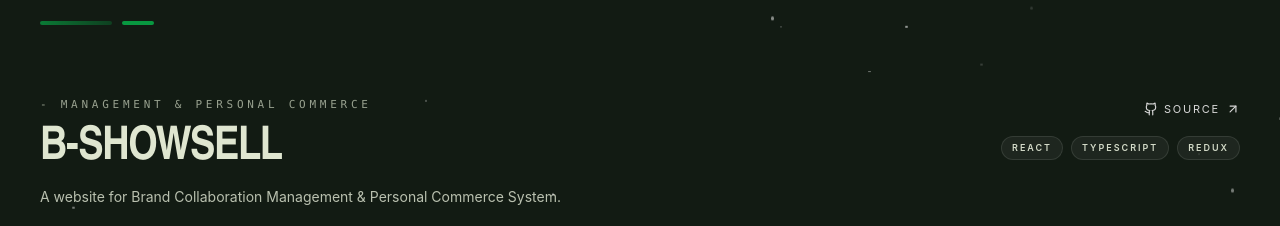
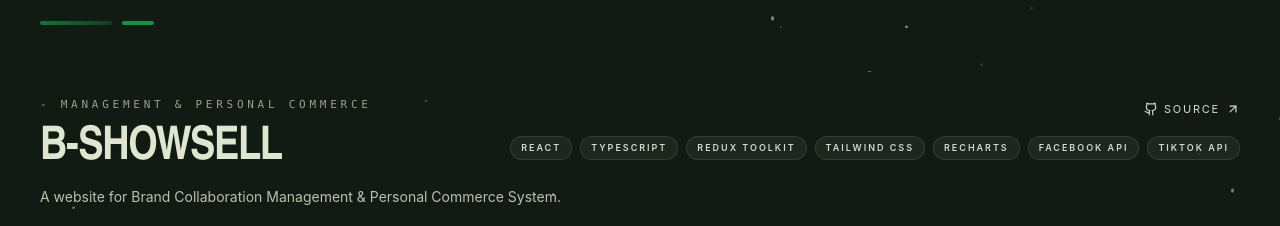
Before and after one commit to realjeremy04/portfolio, a React (Vite) app: page /project in a window 1280 px wide. Shown: the part 982-1208 px from the top of the page. Built offline with nearby package versions, Linux system fonts and the light colour scheme.

Commit message:
refactor: fix tech stack bug

```diff
--- a/src/components/projects/ProjectListItem.tsx
+++ b/src/components/projects/ProjectListItem.tsx
@@ -46,11 +46,11 @@ function ProjectListItem({ project }: ProjectListItemProps) {
             </a> */}
           </div>
 
-          <div className="flex flex-wrap justify-start gap-2 lg:justify-end">
-            {project.stack.slice(0, 3).map((item) => (
+          <div className="flex flex-wrap justify-start gap-2 sm:flex-nowrap lg:justify-end">
+            {project.stack.map((item) => (
               <span
                 key={item}
-                className="rounded-full border border-white/10 bg-white/5 px-2.5 py-1 text-[9px] font-semibold uppercase tracking-[0.22em] text-[#d3dac8] transition duration-300 group-hover:border-[#00ff66]/25 group-hover:bg-[#00ff66]/6 group-hover:text-[#f2f2f2]"
+                className="whitespace-nowrap rounded-full border border-white/10 bg-white/5 px-2.5 py-1 text-[9px] font-semibold uppercase tracking-[0.22em] text-[#d3dac8] transition duration-300 group-hover:border-[#00ff66]/25 group-hover:bg-[#00ff66]/6 group-hover:text-[#f2f2f2]"
               >
                 {item}
               </span>
--- a/src/data/projectShowcase.ts
+++ b/src/data/projectShowcase.ts
@@ -7,7 +7,7 @@ export const projectShowcase: ProjectShowcaseItem[] = [
     title: 'B-ShowSell',
     summary:
       'A website for Brand Collaboration Management & Personal Commerce System.',
-    stack: ['React', 'TypeScript', 'Redux', 'Tailwind CSS'],
+    stack: ['React', 'TypeScript', 'Redux Toolkit', 'Tailwind CSS', 'Recharts', 'Facebook API', 'TikTok API'],
     stars: '538',
     source: {
       label: 'Source',
```
